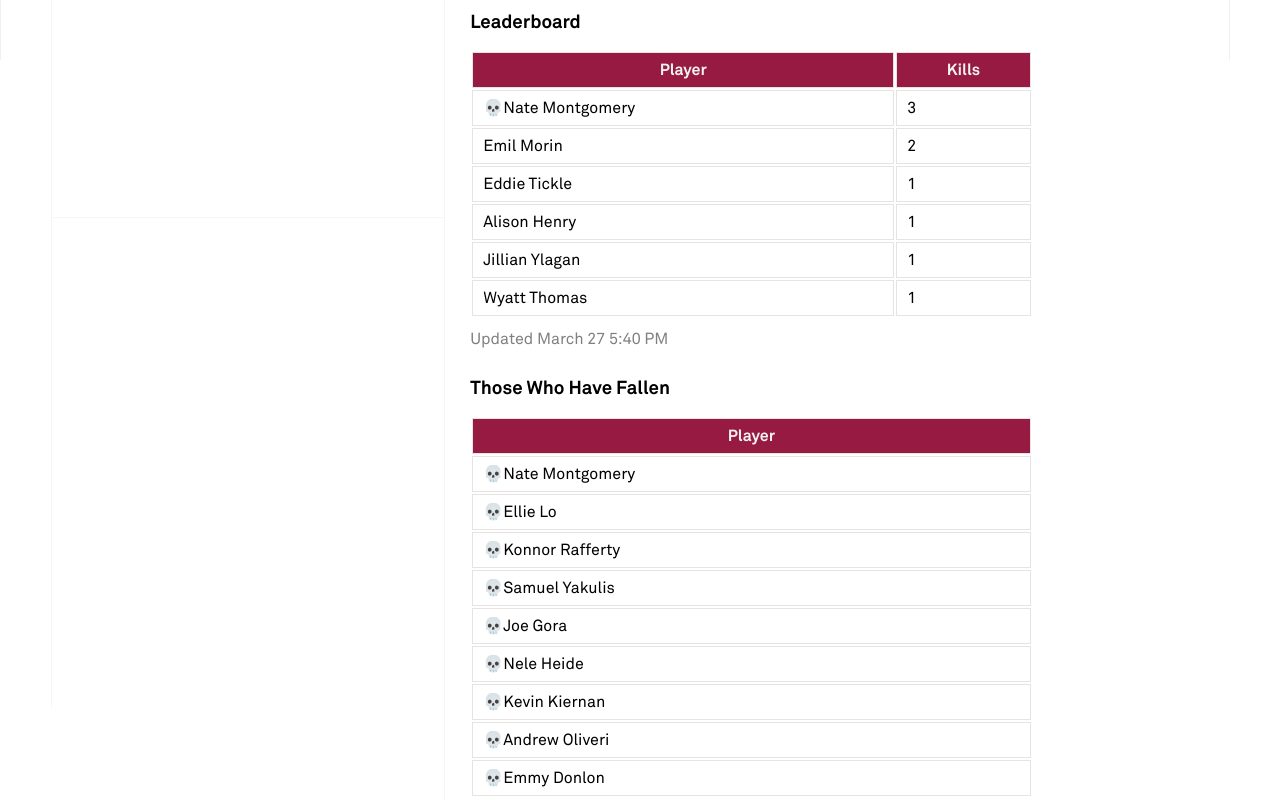
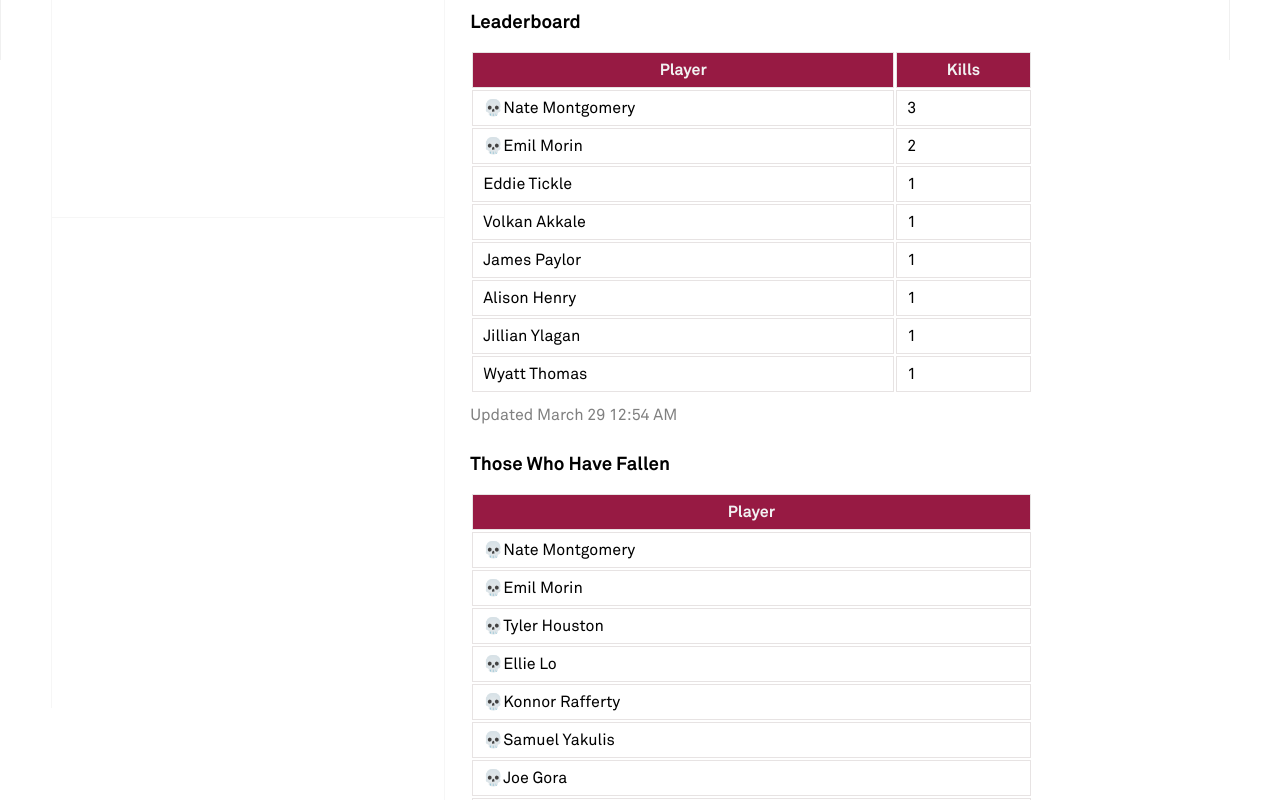
Before and after one commit to vakkale/vtclubxctf, a React (Create React App) app: page /assassin in a window 1280 px wide. Shown: the part 740-1540 px from the top of the page. Built offline with nearby package versions, Linux system fonts and the light colour scheme; a web font is replaced by a local one.

Commit message:
assassin updates

```diff
--- a/src/about_pages/Assassin.jsx
+++ b/src/about_pages/Assassin.jsx
@@ -16,7 +16,7 @@ export default function Assassin() {
         title: "Assassin 2023!🥄🥄"
     };
 
-    const updated = "March 27 5:40 PM";
+    const updated = "March 29 12:54 AM";
 
     const kills = [
         {
@@ -24,11 +24,19 @@ export default function Assassin() {
             kills: 3
         },
         {
-            name: "Emil Morin",
+            name: "💀Emil Morin",
             kills: 2
         },
         {
             name: "Eddie Tickle",
+            kills: 1
+        },
+        {
+            name: "Volkan Akkale",
+            kills: 1
+        },
+        {
+            name: "James Paylor",
             kills: 1
         },
         {
@@ -49,6 +57,12 @@ export default function Assassin() {
     const dead = [
         {
             name: "Nate Montgomery"
+        },
+        {
+            name: "Emil Morin"
+        },
+        {
+            name: "Tyler Houston"
         },
         {
             name: "Ellie Lo"
```
